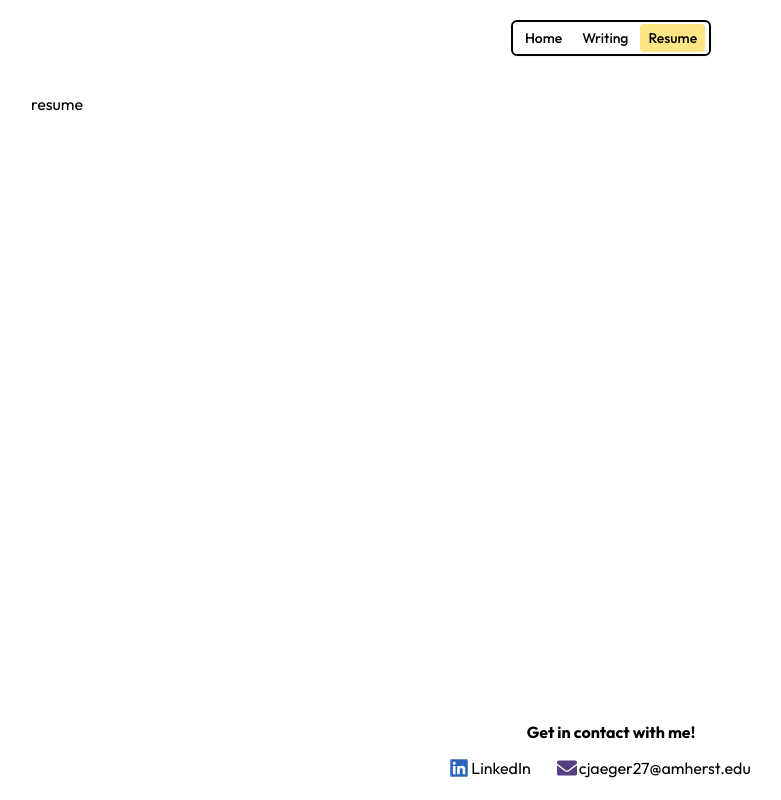
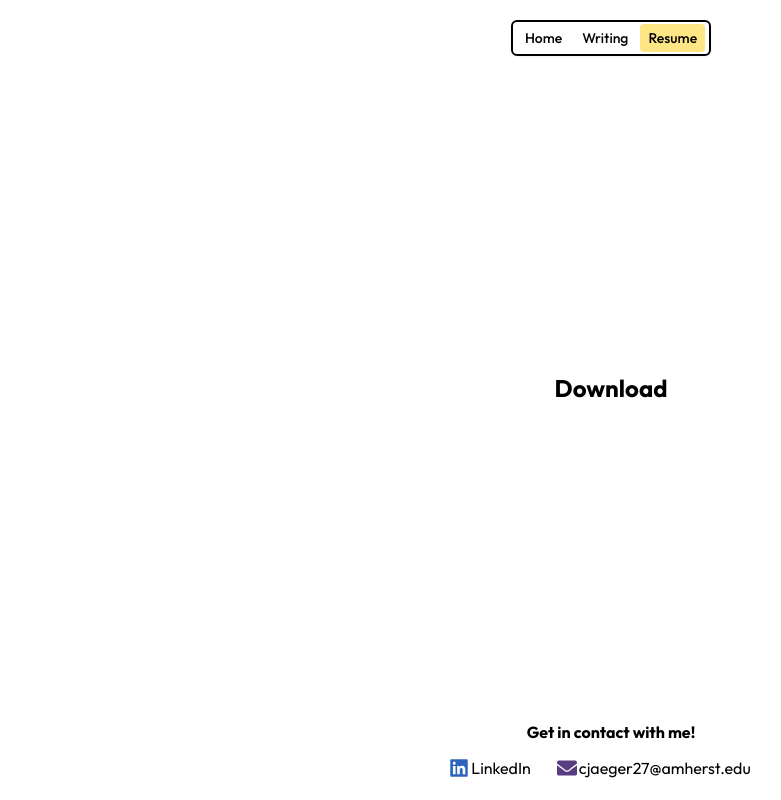
Before and after one commit to ivanbetancxurt/chanelle-personal-website, a Next.js app: page /resume in a window 1280 px wide. Shown: the whole page, without its empty margins (29-810 px from the left). Built offline with nearby package versions, Linux system fonts and the light colour scheme.

Commit message:
Set up resume download logic

```diff
--- a/app/resume/page.tsx
+++ b/app/resume/page.tsx
@@ -1,5 +1,9 @@
 export default function Resume() {
     return (
-        <div>resume</div>
+        <div className='flex w-full justify-center items-center'>
+            <a href="/atc-logo.png" download className='font-bold text-2xl'>
+                Download
+            </a>
+        </div>
     );
 }
```
